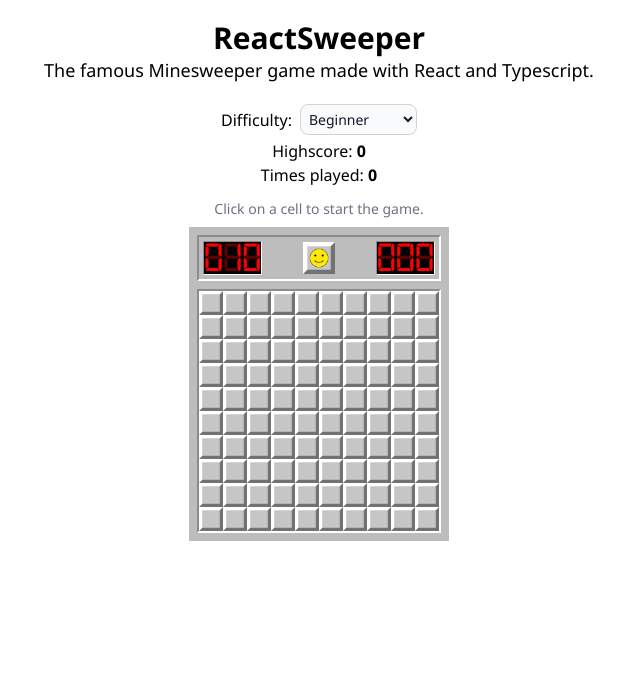
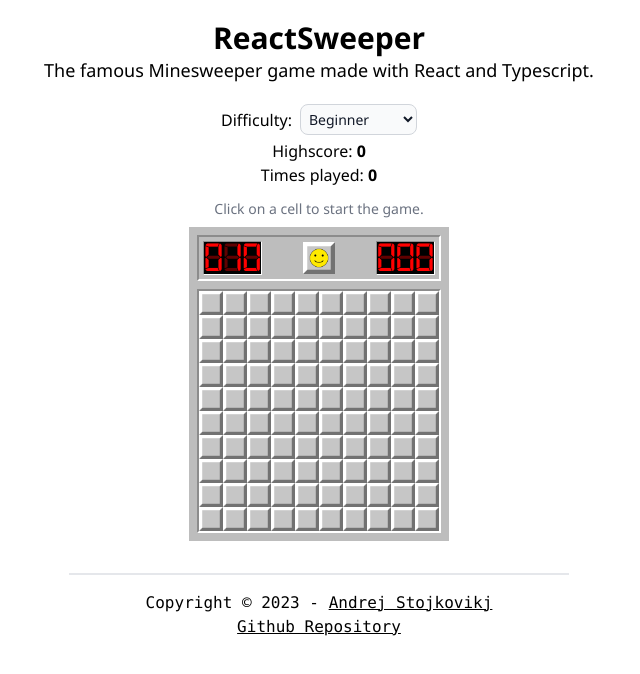
Before and after one commit to AndrejStojkovic/reactsweeper, a React (Create React App) app: page / in a window 1280 px wide. Shown: the top 674 px of the page, without its empty margins (321-961 px from the left). Built offline with nearby package versions, Linux system fonts and the light colour scheme; the HTML template or start-up script is replaced by a standard one.

Commit message:
Footer and minor adjustments

```diff
--- a/src/App.tsx
+++ b/src/App.tsx
@@ -1,5 +1,6 @@
 import React from 'react';
 import Game from './components/Game';
+import Footer from './components/Footer';
 
 function App() {
   return (
@@ -11,6 +12,7 @@ function App() {
             <h3 className='text-lg'>The famous Minesweeper game made with React and Typescript.</h3>
           </div>
           <Game />
+          <Footer />
         </div>
       </div>
     </div>
--- a/src/components/Board.tsx
+++ b/src/components/Board.tsx
@@ -115,9 +115,7 @@ const Board = ({difficulty, gameState, StartGame, EndGame, Flags, SetFlags, SetS
     setOpenedCells(countOpenCells(board, cfg.width, cfg.height));
     setBoard(board.slice(0));  // .slice(0) forces the array to re-render or .map in this case
 
-    console.log(setOpenedCells);
-
-    if(openedCells === (cfg.width * cfg.height) - cfg.mines && Flags >= 0) {
+    if(countOpenCells(board, cfg.width, cfg.height) === (cfg.width * cfg.height) - cfg.mines && Flags >= 0) {
       SetState(1);
       EndGame();
     }
@@ -174,7 +172,7 @@ const Board = ({difficulty, gameState, StartGame, EndGame, Flags, SetFlags, SetS
                         </span>
                       </div>
                     ) : (
-                      <div key={j} className={`flex items-center justify-center w-6 h-6 bg-gray-50 text-sm font-semibold ${gameState || !openedCells ? 'cursor-pointer' : 'cursor-default'} hover:bg-gray-200 bg-unopened-cell bg-cover`}
+                      <div key={j} className={`flex items-center justify-center w-6 h-6 bg-gray-50 text-sm font-semibold ${!gameState ? 'cursor-default' : 'cursor-pointer'} hover:bg-gray-200 bg-unopened-cell bg-cover`}
                         onClick={() => OpenCell(i, j)} onContextMenu={() => FlagCell(i, j)}>
                         {subCells.flagged && <img src={flag} className='w-5 h-5' alt='F' />}
                       </div>
--- a/src/components/Footer.tsx
+++ b/src/components/Footer.tsx
@@ -1,8 +1,17 @@
-import React from 'react';
+import React, { useEffect, useState } from 'react';
 
 const Footer = () => {
+  const [year, setYear] = useState('');
+
+  useEffect(() => {
+    setYear(new Date().getFullYear().toString());
+  }, []);
+
   return (
-    <div>Footer</div>
+    <div className='w-[500px] p-4 mt-8 border-t-2 text-center font-mono'>
+      Copyright © {year} - <a href='https://github.com/AndrejStojkovic' className='hover:text-neutral-700 underline'>Andrej Stojkovikj</a><br />
+      <a href='https://github.com/AndrejStojkovic/reactsweeper' className='hover:text-neutral-700 underline'>Github Repository</a>
+    </div>
   )
 }
 
--- a/src/components/Game.tsx
+++ b/src/components/Game.tsx
@@ -42,6 +42,8 @@ const Game = () => {
   });
 
   const updateTimer = async () => {
+    if(timer === 999) EndGame();
+
     setTimeout(() => {
       setTimer(timer + 1);
     }, 1000);
```
